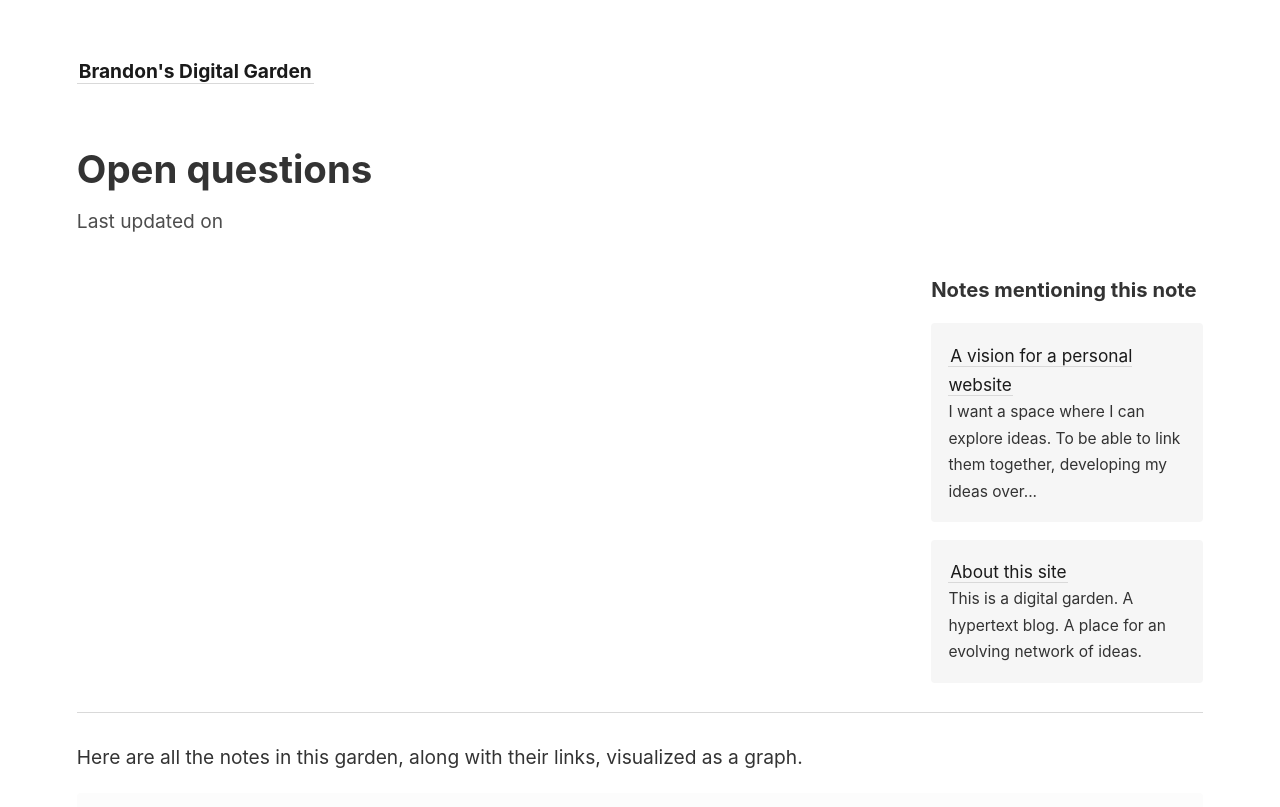
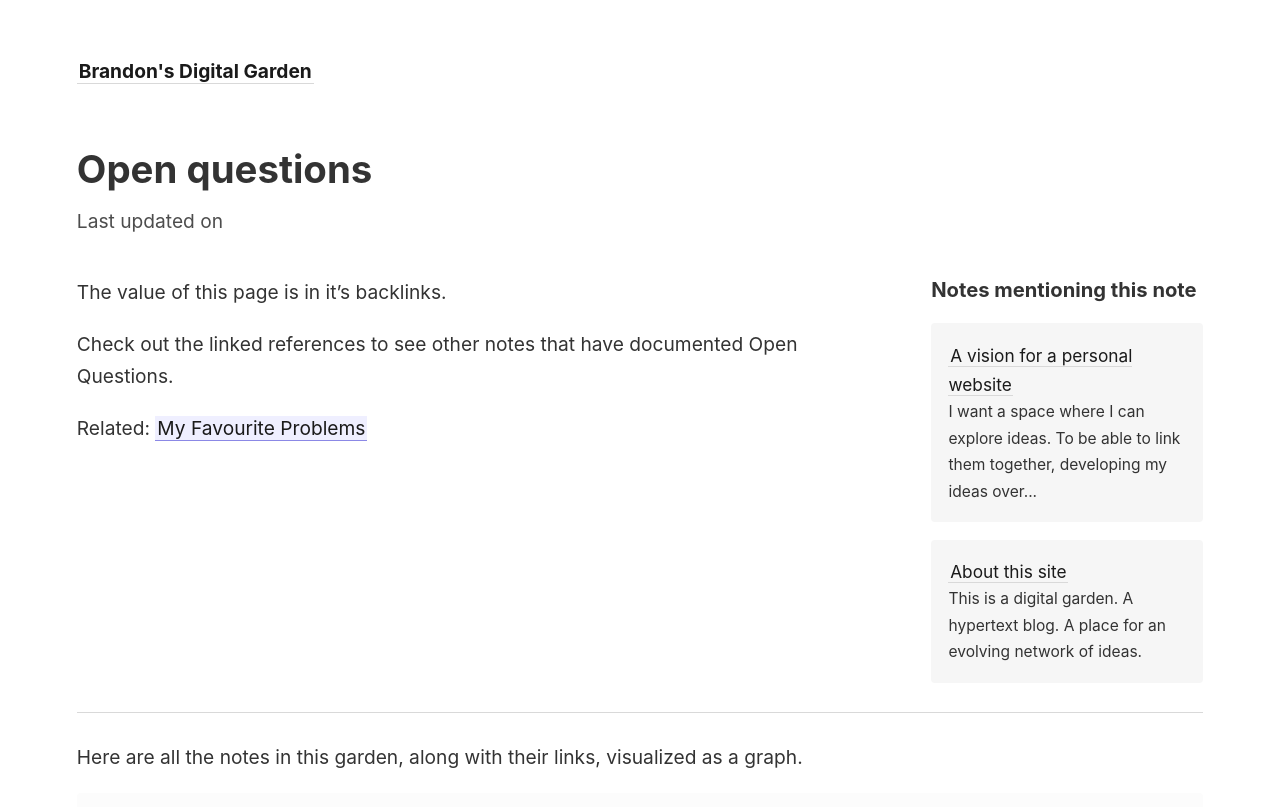
Before and after one commit to brandon-toner/brandontoner-jekyll-garden, a Jekyll site: the page built from _notes/Open Questions.md, in a window 1280 px wide and 900 px high. Shown: the top 807 px of the window. Built offline with Jekyll 4.4.1, drawn with Linux system fonts in a browser that asks for light colours; some of the changed text lies outside the part shown.

Commit message:
Update content

```diff
--- a/_notes/Open Questions.md
+++ b/_notes/Open Questions.md
@@ -0,0 +1,5 @@
+The value of this page is in it's backlinks.
+
+Check out the linked references to see other notes that have documented Open Questions.
+
+Related: [[My Favourite Problems]]
```
Also changed, not shown: _notes/A vision for a personal website.md (+7 -0 lines), _notes/My Favourite Problems.md (added, +13 -0 lines), _pages/index.md (+1 -1 lines).
